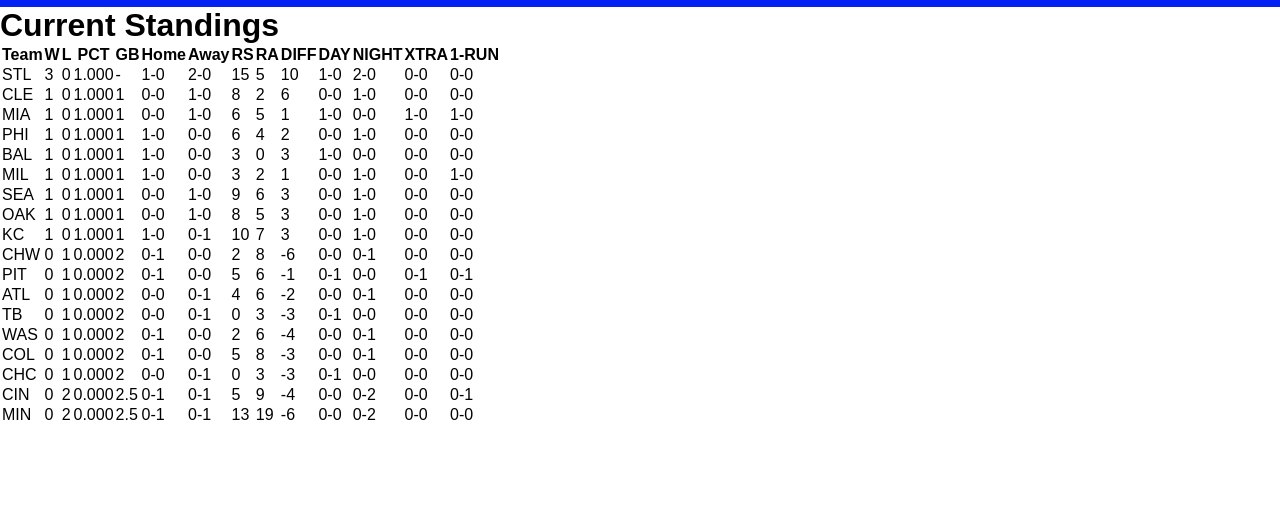
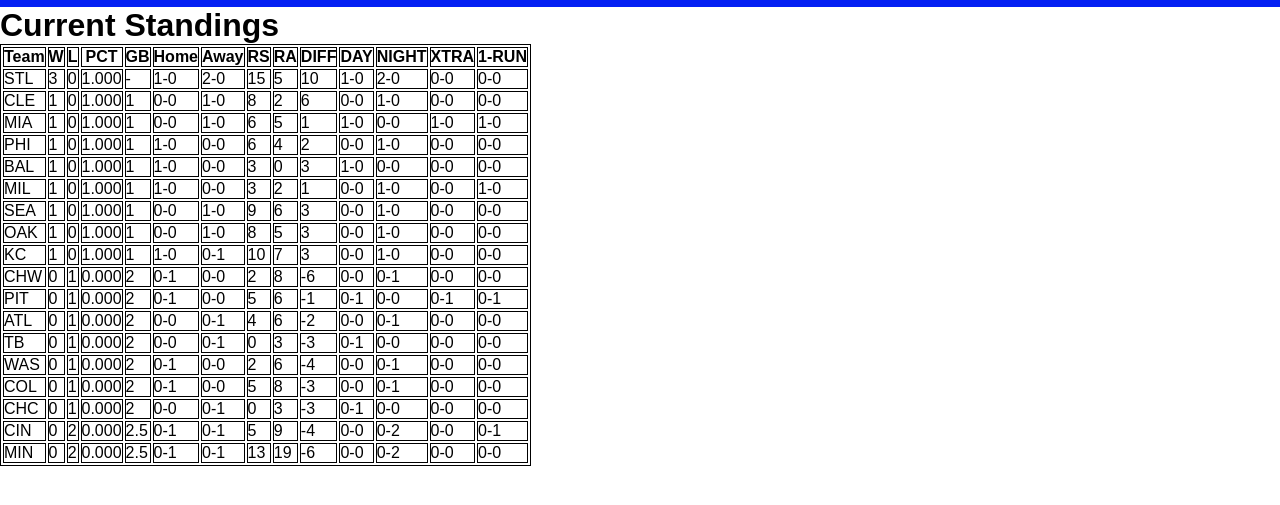
Before and after one commit to aballred351/allredbaseballtour, a plain HTML site: page standings.html in a window 1280 px wide. Shown: the part 87-592 px from the top of the page. Drawn offline with Linux system fonts and the light colour scheme.

Commit message:
Add files via upload

```diff
--- a/styles.css
+++ b/styles.css
@@ -44,3 +44,15 @@ body {
 .nav-links a:hover {
     color: #ff9900;
 }
+
+table, th, td {
+    border: 1px solid;
+  }
+
+th{
+    font-weight: bold;
+}
+
+.date{
+    align-items: right;
+}
```
